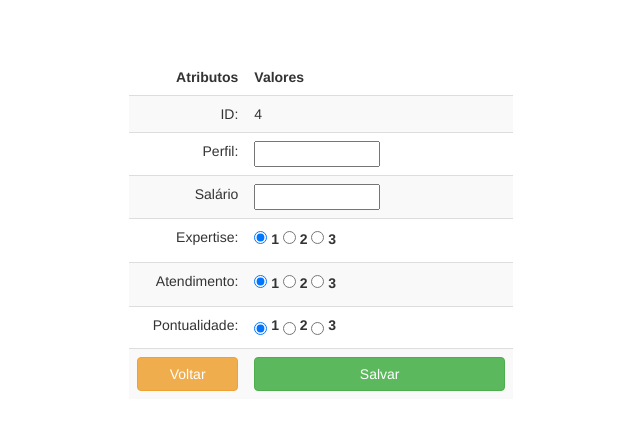
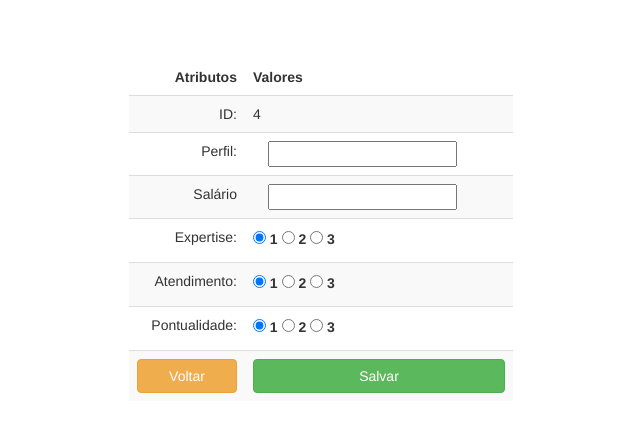
Before and after one commit to petbccufscar/pet_prod, a Django app: page /medico/new/ in a window 1280 px wide. Shown: the part 101-533 px from the top of the page, without its empty margins (319-959 px from the left). Run offline with Django 3.2, Linux system fonts and the light colour scheme; data comes from the database, SQL or seed files in the repository; some libraries are stand-ins or nearby versions.

Commit message:
Remoção de código css inseridos em código python

```diff
--- a/jogo/forms.py
+++ b/jogo/forms.py
@@ -8,12 +8,12 @@ class Medico_Form(forms.ModelForm):
         model = Medico
         fields = '__all__'
         widgets = {
-            'perfil': forms.TextInput(attrs={'class': 'col-xs-6'}),
-            'salario': forms.TextInput(attrs={'class': 'col-xs-6'}),
-            'expertise': forms.RadioSelect(attrs={'name': 'optradio'}),
-            'atendimento': forms.RadioSelect(attrs={'name': 'optradio'}),
-            'pontualidade': forms.RadioSelect(attrs={'name': 'optradio', 'class': 'radio-inline'}),
-        }
+                'perfil': forms.TextInput(),
+                'salario': forms.TextInput(),
+                'expertise': forms.RadioSelect(),
+                'atendimento': forms.RadioSelect(),
+                'pontualidade': forms.RadioSelect(),
+            }
         error_messages = {
             'perfil': {'invalid': "O campo Perfil deve conter um número inteiro.",
                        'required': "O campo Perfil deve ser preenchido.",
--- a/jogo/templates/medico/medico_new.html
+++ b/jogo/templates/medico/medico_new.html
@@ -24,11 +24,15 @@
             </tr>
             <tr>
                 <td align="right">Perfil:</td>
-                <td align="left">{{form.perfil}}</td>
+                <td align="left">
+                    <div class="col-xs-6">{{form.perfil}}</div>
+                </td>
             </tr>
             <tr>
                 <td align="right">Salário</td>
-                <td align="left">{{form.salario}}</td>
+                <td align="left">
+                    <div class="col-xs-6">{{form.salario}}</div>
+                </td>
             </tr>
             <tr>
                 <td align="right">Expertise:</td>
```
